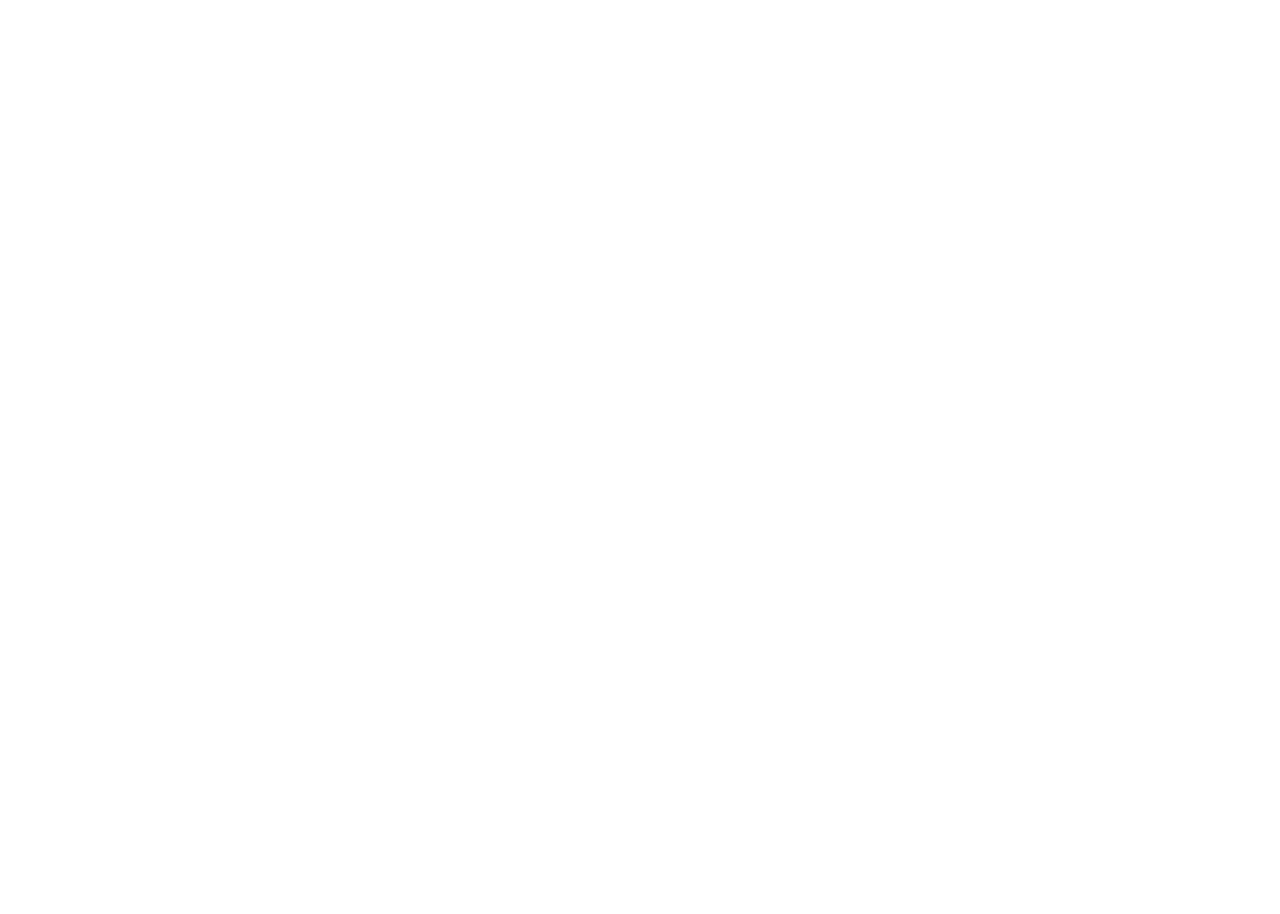
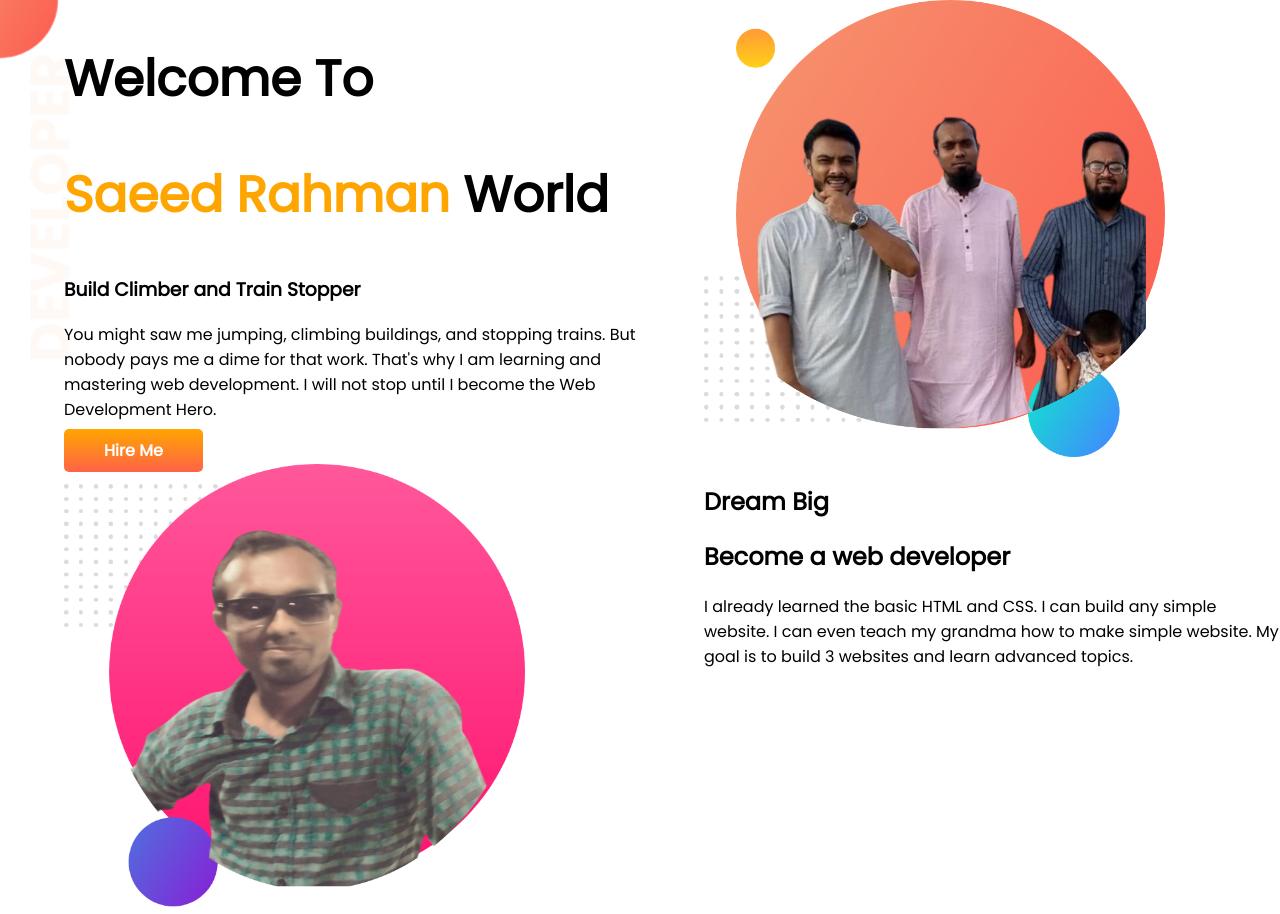
Before and after one commit to saidur413/developer-portfolio, a plain HTML site: page index.html in a window 1280 px wide. Before the commit the page ends 800 px from the top, so only its background shows below. Drawn offline with Linux system fonts and the light colour scheme.

Commit message:
top-banner

```diff
--- a/index.html
+++ b/index.html
@@ -4,10 +4,34 @@
     <meta charset="UTF-8">
     <meta http-equiv="X-UA-Compatible" content="IE=edge">
     <meta name="viewport" content="width=device-width, initial-scale=1.0">
+    <title>Saeed Rahman Website</title>
+    <link rel="preconnect" href="https://fonts.googleapis.com">
+    <link rel="preconnect" href="https://fonts.gstatic.com" crossorigin>
+    <link href="https://fonts.googleapis.com/css2?family=Poppins&display=swap" rel="stylesheet">
     <link rel="stylesheet" href="style.css">
-    <title>Saeed Portfolio</title>
 </head>
 <body>
-
+    <section class="top-banner">
+        <div class="half-width">
+            <h1>Welcome To</h1>
+            <h1><span class="orange-color">Saeed Rahman</span> World</h1>
+            <h3>Build Climber and Train Stopper</h3>
+            <p>You might saw me jumping, climbing buildings, and stopping trains. But nobody pays me a dime for that work. That's why I am learning and mastering web development. I will not stop until I become the Web Development Hero.</p>
+            <a class="link-button" href="https://www.linkedin.com/in/md-saidur-rahman-942bb5243/">Hire Me</a>
+        </div>
+        <div class="half-width">
+            <img src="my-bg.png" alt="">
+        </div>
+    </section>
+    <section>
+        <div class="half-width">
+            <img src="my-bg2.png" alt="">
+        </div>
+        <div class="half-width">
+            <h2>Dream Big</h2>
+            <h2>Become a web developer</h2>
+            <p>I already learned the basic HTML and CSS. I can build any simple website. I can even teach my grandma how to make simple website. My goal is to build 3 websites and learn advanced topics.</p>
+        </div>
+    </section>
 </body>
 </html>
--- a/style.css
+++ b/style.css
@@ -0,0 +1,39 @@
+body{
+    font-family: 'Poppins', sans-serif;
+    margin: 0;
+}
+
+section{
+    display: flex;
+}
+
+.top-banner{
+    background-image: url(images/top-banner.png);
+    background-repeat: no-repeat;
+}
+
+.half-width{
+    width: 50%;
+    padding-left: 5%;
+}
+
+.half-width img{
+    width: 80%;
+}
+
+h1{
+    font-size: 50px;
+}
+
+.orange-color{
+    color: orange;
+}
+
+.link-button{
+    text-decoration: none;
+    background-image: linear-gradient(orange,tomato);
+    padding: 10px 40px;
+    border-radius: 5px;
+    color: white;
+    font-weight: 700;
+}
```
Also changed, not shown: Omar.jpg (added), friends.jpg (added), images/dream-bg.png (added), images/exp-bg.png (added), images/jhankar.png (added), images/jhankar2.png (added), images/my-bg.png (added), images/my-bg2.png (added), images/top-banner.png (added), my-bg.png (added), my-bg2.png (added), 7 other files.
